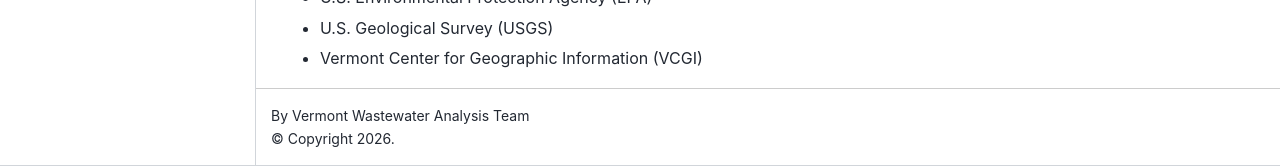
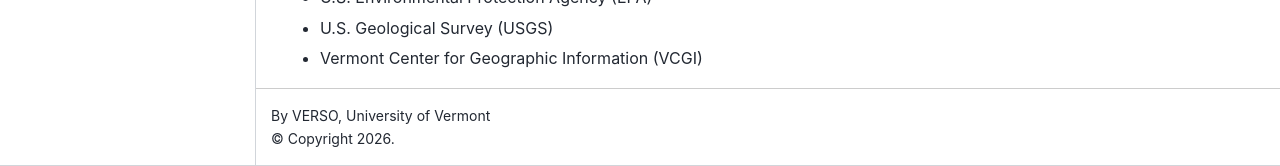
Before and after one commit to VERSO-UVM/Vermont-Wastewater-Report-2026, a Jupyter Book: the page built from README.md, in a window 1280 px wide and 900 px high, scrolled down 2573 px. Shown: the part 734-900 px from the top of the window. Built offline with Jupyter Book 1.0.4 settings and Sphinx 7.4.7 and the Sphinx Book theme 1.1.4, drawn with Linux system fonts in a browser that asks for light colours; pages that are not in the unit, such as notebooks, are missing from menus.

Commit message:
update to copyright

```diff
--- a/_config.yml
+++ b/_config.yml
@@ -1,6 +1,6 @@
 # Book settings
 title: Vermont Wastewater Report 2026
-author: Vermont Wastewater Analysis Team
+author: VERSO, University of Vermont
 copyright: "2026"
 
 # Force re-execution of notebooks on each build
```
